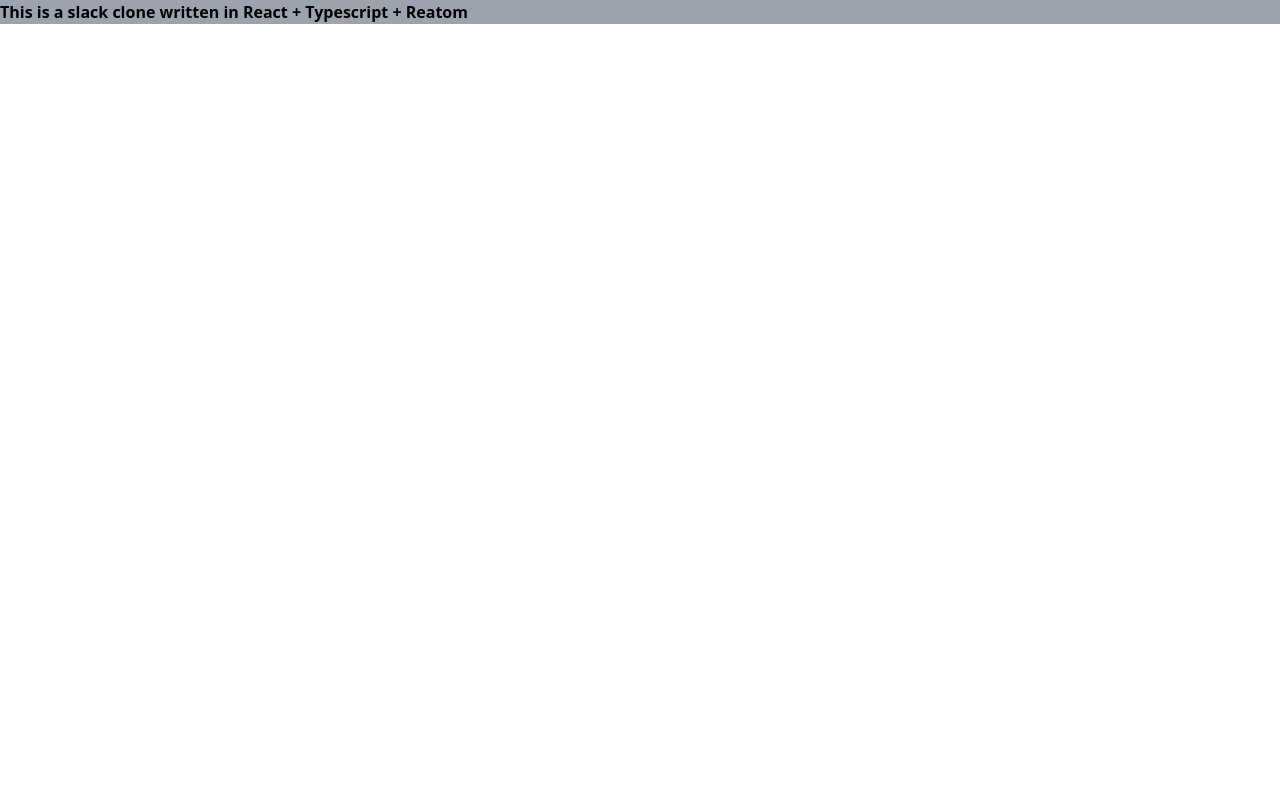
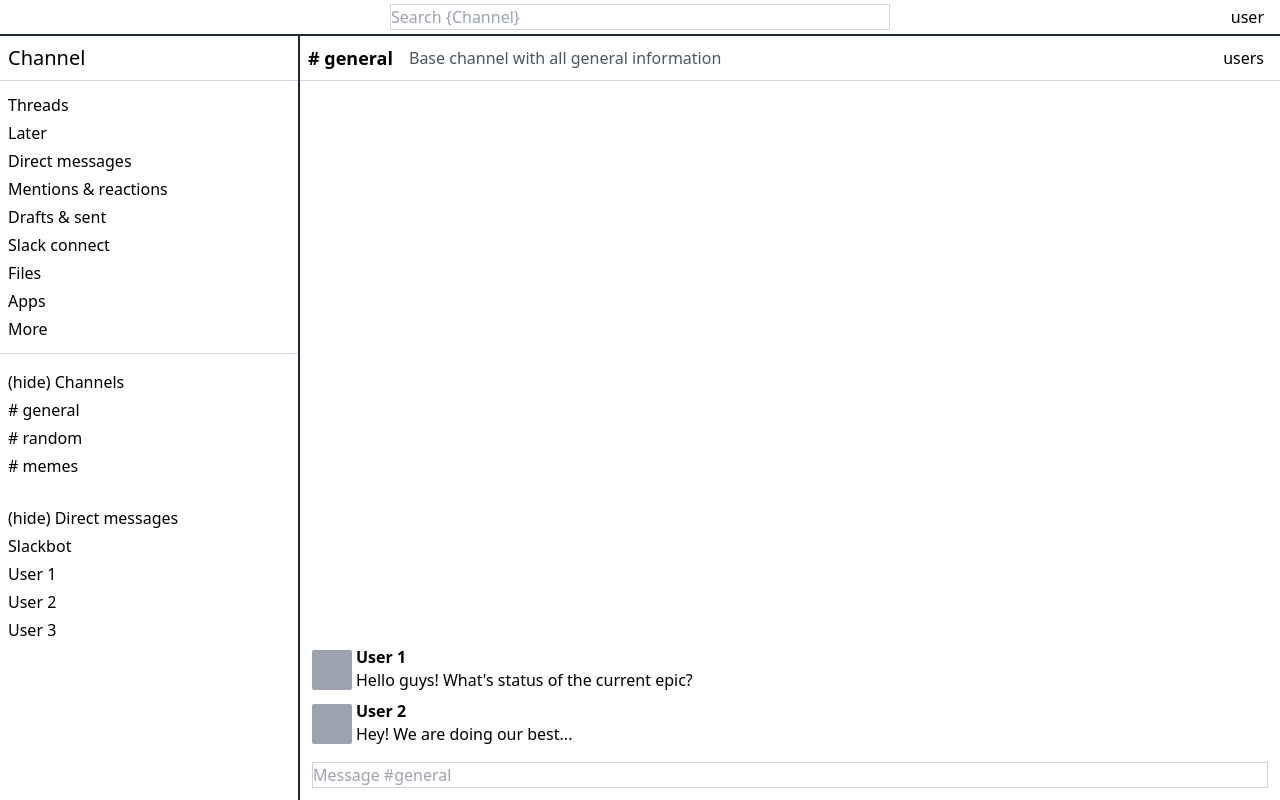
Before and after one commit to vovanezha/slack-clone, a React (Vite) app: page / in a window 1280 px wide. Built offline with nearby package versions, Linux system fonts and the light colour scheme.

Commit message:
create base layout

```diff
--- a/src/App.tsx
+++ b/src/App.tsx
@@ -1,3 +1,81 @@
 export const App = () => {
-  return <div className="bg-gray-400 font-bold">This is a slack clone written in React + Typescript + Reatom</div>;
+  return (
+    <div className="flex h-[100vh] flex-col">
+      <header className="relative flex items-center justify-center border-b-2 border-solid border-gray-800 p-1">
+        <input className="w-[500px] border border-solid border-gray-300" placeholder="Search {Channel}" />
+        <div className="absolute right-4 top-2/4 -translate-y-2/4">user</div>
+      </header>
+
+      <main className="flex flex-1">
+        <nav className="h-full w-[300px] border-r-2 border-solid border-gray-800 pl-2">
+          <h1 className="inline-flex pb-2 pt-2 text-xl">Channel</h1>
+
+          <span className="relative right-2 flex h-[1px] w-[calc(100%+0.5rem)] bg-gray-300"></span>
+
+          <ul className="grid gap-1 pb-3 pt-3">
+            <li>Threads</li>
+            <li>Later</li>
+            <li>Direct messages</li>
+            <li>Mentions & reactions</li>
+            <li>Drafts & sent</li>
+            <li>Slack connect</li>
+            <li>Files</li>
+            <li>Apps</li>
+            <li>More</li>
+          </ul>
+
+          <span className="relative right-2 flex h-[1px] w-[calc(100%+0.5rem)] bg-gray-300"></span>
+
+          <div className="pb-3 pt-3">
+            <p className="pb-1 pt-1">(hide) Channels</p>
+            <ul className="grid gap-1">
+              <li># general</li>
+              <li># random</li>
+              <li># memes</li>
+            </ul>
+          </div>
+
+          <div className="pb-3 pt-3">
+            <p className="pb-1 pt-1">(hide) Direct messages</p>
+            <ul className="grid gap-1">
+              <li>Slackbot</li>
+              <li>User 1</li>
+              <li>User 2</li>
+              <li>User 3</li>
+            </ul>
+          </div>
+        </nav>
+
+        <section className="flex flex-1 flex-col">
+          <div className="relative flex items-center border-b-[1px] border-gray-300 p-2">
+            <p className="text-lg font-semibold"># general</p>
+            <p className="ml-4 text-gray-600">Base channel with all general information</p>
+            <div className="absolute right-4 top-2/4 -translate-y-2/4">users</div>
+          </div>
+
+          <div className="flex flex-1 flex-col p-3">
+            <div className="mt-auto grid gap-3">
+              <div className="flex items-start">
+                <div className="h-[40px] w-[40px] rounded-sm bg-gray-400" />
+                <div className="ml-1">
+                  <p className="font-semibold leading-[14px]">User 1</p>
+                  <p className="mt-1">Hello guys! What's status of the current epic?</p>
+                </div>
+              </div>
+              <div className="flex items-start">
+                <div className="h-[40px] w-[40px] rounded-sm bg-gray-400" />
+                <div className="ml-1">
+                  <p className="font-semibold leading-[14px]">User 2</p>
+                  <p className="mt-1">Hey! We are doing our best...</p>
+                </div>
+              </div>
+            </div>
+            <footer className="mt-4">
+              <input className="w-full border border-solid border-gray-300" placeholder="Message #general" />
+            </footer>
+          </div>
+        </section>
+      </main>
+    </div>
+  );
 };
```
